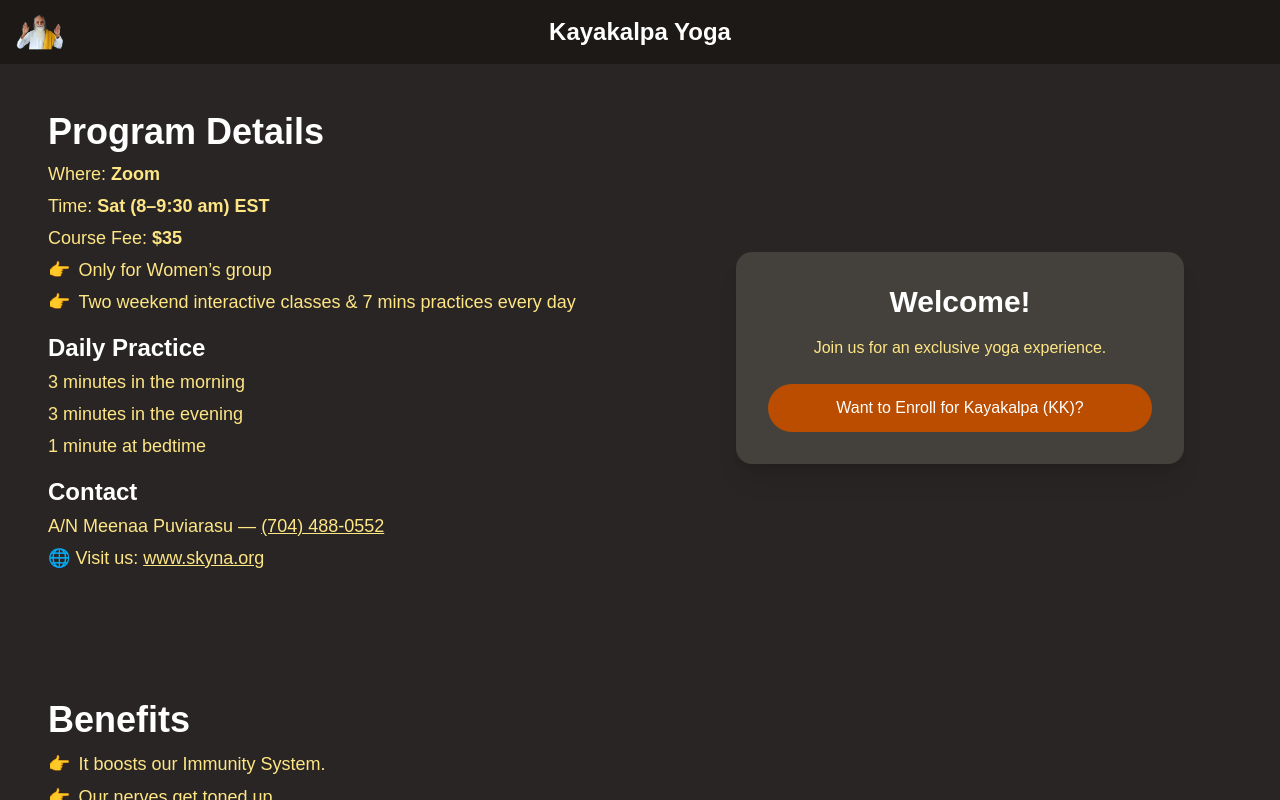
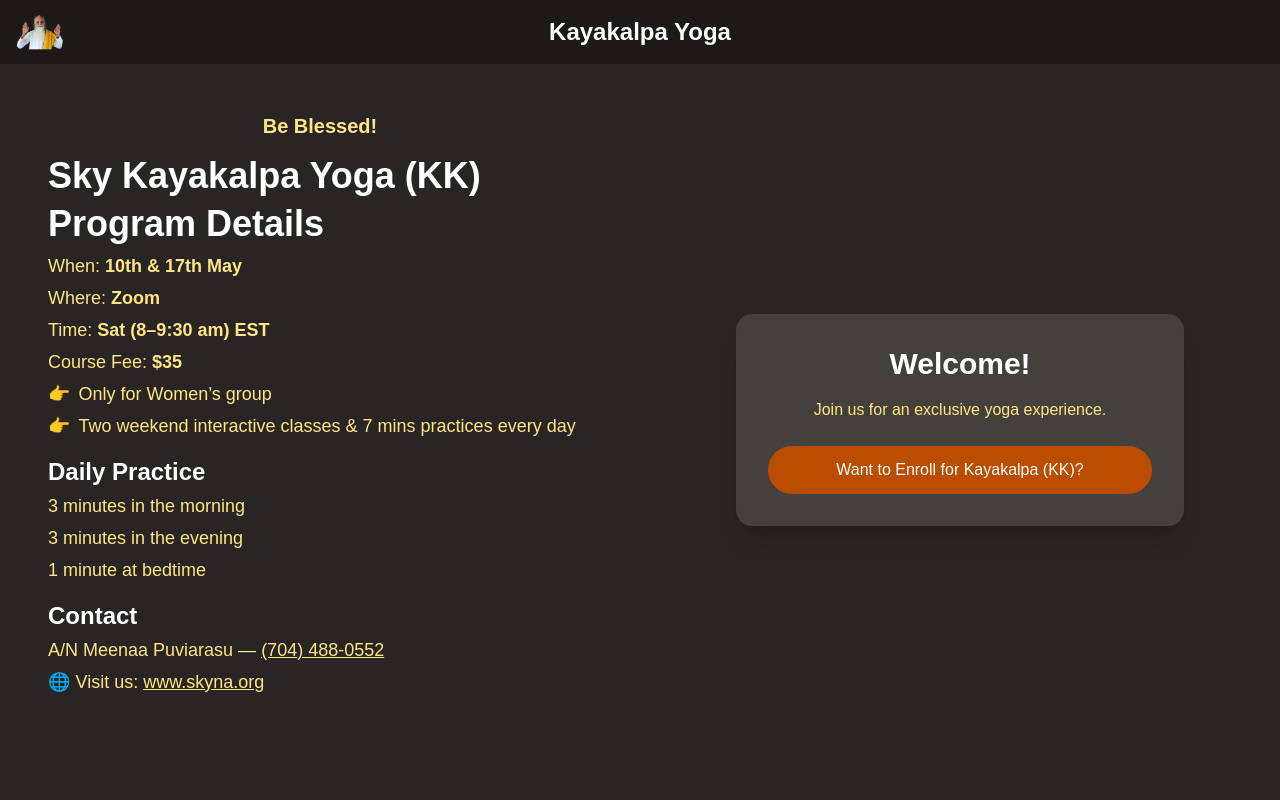
Before and after one commit to Itz-Viggy/Yoga-Registration, a Next.js app: page / in a window 1280 px wide. Built offline with nearby package versions, Linux system fonts and the light colour scheme.

Commit message:
Added "Be Blessed"

```diff
--- a/src/app/page.tsx
+++ b/src/app/page.tsx
@@ -55,10 +55,20 @@ export default function HomePage() {
           {/* ---------- Program Details ---------- */}
           <section className="w-full md:w-1/2 bg-stone-800 p-6 md:p-12 overflow-auto">
   <div className="mb-8 text-amber-200 space-y-1 text-base md:text-lg">
+    {/* Moved to top */}
+    <p className="text-center text-amber-200 text-xl font-semibold mb-4">
+      Be Blessed!
+    </p>
+
     <h2 className="text-3xl md:text-4xl font-extrabold text-white mb-2">
+      Sky Kayakalpa Yoga (KK)
+    </h2>
+    <h4 className="text-3xl md:text-4xl font-bold text-white mb-2">
       Program Details
-              </h2>
-
+    </h4>
+    <p>
+      When: <span className="font-semibold">10th & 17th May</span>
+    </p>
     <p>
       Where: <span className="font-semibold">Zoom</span>
     </p>
@@ -69,7 +79,6 @@ export default function HomePage() {
       Course Fee: <span className="font-semibold">$35</span>
     </p>
 
-              {/* bullet list with the same arrow style used in Benefits */}
     <ul className="space-y-1">
       {[
         "Only for Women’s group",
@@ -113,6 +122,8 @@ export default function HomePage() {
   </div>
 </section>
 
+
+
           {/* ---------- Welcome Modal ---------- */}
           <section className="w-full md:w-1/2 bg-stone-800 p-6 flex items-center justify-center">
             <div className="w-full max-w-md bg-stone-700 p-8 rounded-2xl shadow-xl text-center">
```
Lines whose indentation alone changed are shown as unchanged.
